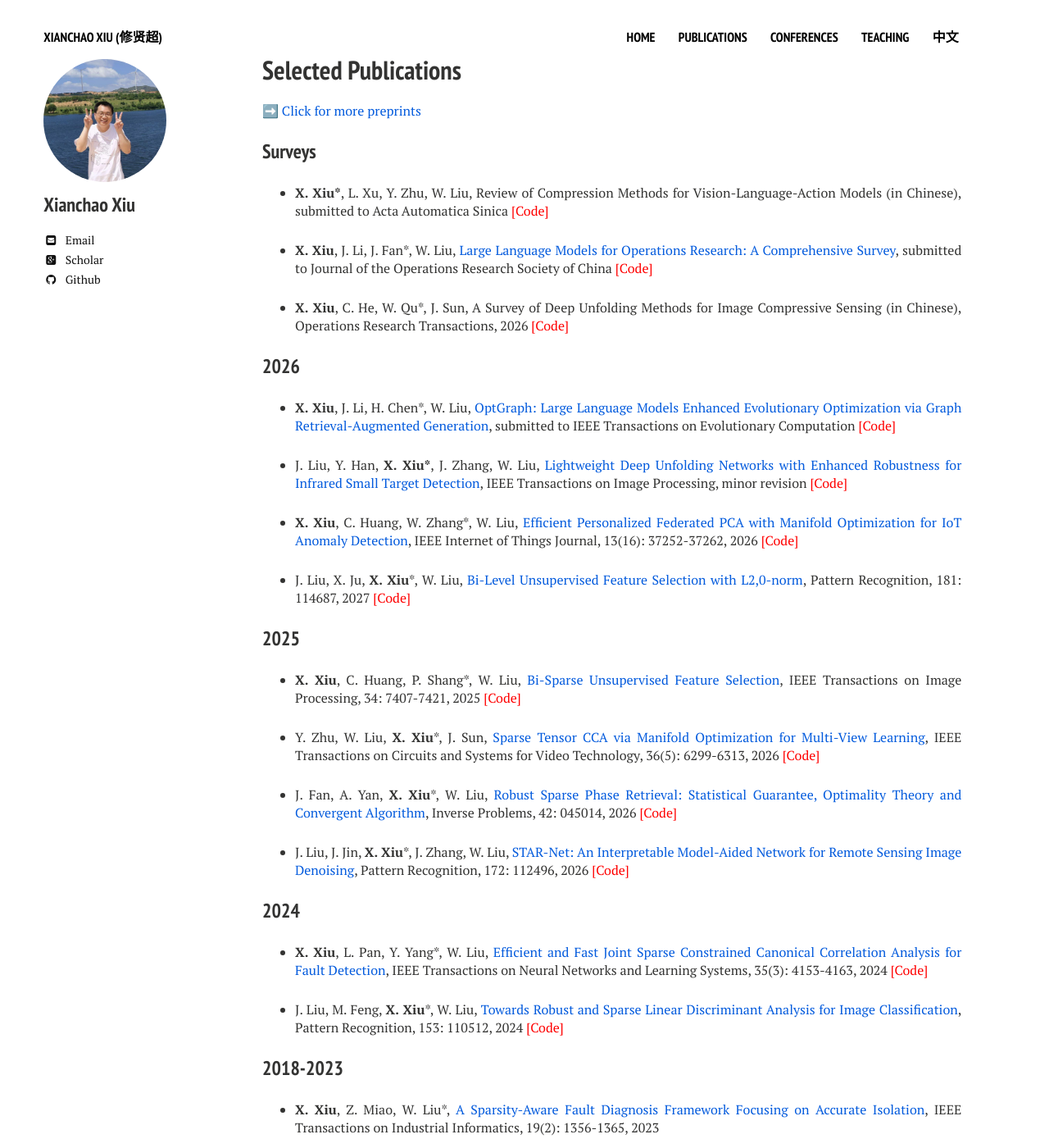
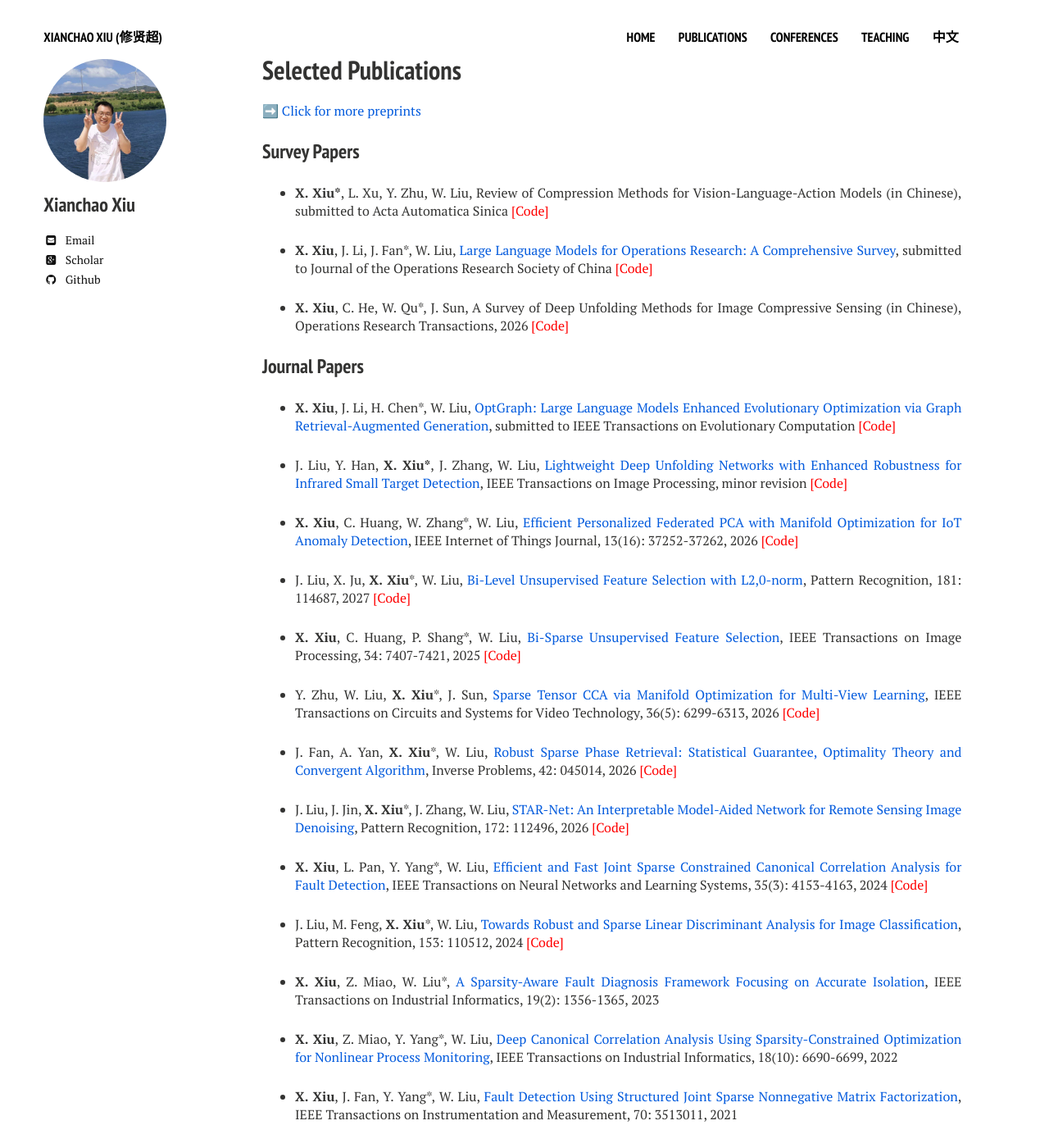
Before and after one commit to xianchaoxiu/xianchaoxiu.github.io, a Jekyll site: the page built from publications/index.md, in a window 1280 px wide and 1400 px high. Shown: the whole window at 82% size. Built offline with Jekyll 4.4.1, drawn with Linux system fonts in a browser that asks for light colours; nearby versions of some CDN libraries.

Commit message:
Update index.md

```diff
--- a/publications/index.md
+++ b/publications/index.md
@@ -10,7 +10,7 @@ share: false
 ➡️ <a href="https://arxiv.org/search/?query=xiu%2C+xianchao&searchtype=all&abstracts=show&order=-announced_date_first&size=50" class="textlink" target="_blank">Click for more preprints </a>
 
 
-### Surveys
+### Survey Papers
 
 * <b>X. Xiu*</b>, L. Xu, Y. Zhu, W. Liu, Review of Compression Methods for Vision-Language-Action Models (in Chinese), submitted to Acta Automatica Sinica  <a href="https://github.com/xianchaoxiu/COM4VLA" class="textlink" target="_blank" style="color: red;">[Code]</a>
 
@@ -18,7 +18,7 @@ share: false
 
 * <b>X. Xiu</b>, C. He, W. Qu*, J. Sun, A Survey of Deep Unfolding Methods for Image Compressive Sensing (in Chinese), Operations Research Transactions, 2026 <a href="https://github.com/xianchaoxiu/DU4ICS" class="textlink" target="_blank" style="color: red;">[Code]</a>
 
-### 2026
+### Journal Papers
 
 * <b>X. Xiu</b>, J. Li, H. Chen*, W. Liu, <a href="https://arxiv.org/abs/2607.27918" class="textlink" target="_blank">OptGraph: Large Language Models Enhanced Evolutionary Optimization via Graph Retrieval-Augmented Generation</a>, submitted to IEEE Transactions on Evolutionary Computation <a href="https://github.com/xianchaoxiu/OptGraph" class="textlink" target="_blank" style="color: red;">[Code]</a>
 
@@ -28,9 +28,6 @@ share: false
 
 * J. Liu, X. Ju, <b>X. Xiu</b>*, W. Liu, <a href="https://doi.org/10.1016/j.patcog.2026.114687" class="textlink" target="_blank">Bi-Level Unsupervised Feature Selection with L2,0-norm</a>, Pattern Recognition, 181: 114687, 2027 <a href="https://github.com/xianchaoxiu/BLUFS" class="textlink" target="_blank" style="color: red;">[Code]</a>
 
-
-### 2025
-
 * <b>X. Xiu</b>, C. Huang, P. Shang*, W. Liu, <a href="https://doi.org/10.1109/TIP.2025.3620667" class="textlink" target="_blank">Bi-Sparse Unsupervised Feature Selection</a>, IEEE Transactions on Image Processing, 34: 7407-7421, 2025 <a href="https://github.com/xianchaoxiu/BSUFS" class="textlink" target="_blank" style="color: red;">[Code]</a>
 
 * Y. Zhu, W. Liu, <b>X. Xiu</b>*, J. Sun, <a href="https://doi.org/10.1109/TCSVT.2025.3642736" class="textlink" target="_blank">Sparse Tensor CCA via Manifold Optimization for Multi-View Learning</a>, IEEE Transactions on Circuits and Systems for Video Technology, 36(5): 6299-6313, 2026  <a href="https://github.com/zhudafa/STCCA-L" class="textlink" target="_blank" style="color: red;">[Code]</a>
@@ -39,15 +36,9 @@ share: false
 
 * J. Liu, J. Jin, <b>X. Xiu</b>*, J. Zhang, W. Liu, <a href="https://doi.org/10.1016/j.patcog.2025.112496" class="textlink" target="_blank">STAR-Net: An Interpretable Model-Aided Network for Remote Sensing Image Denoising</a>, Pattern Recognition, 172: 112496, 2026 <a href="https://github.com/xianchaoxiu/STAR-Net" class="textlink" target="_blank" style="color: red;">[Code]</a>
 
-
-### 2024
-
 * <b>X. Xiu</b>, L. Pan, Y. Yang*, W. Liu, <a href="https://doi.org/10.1109/TNNLS.2022.3201881" class="textlink" target="_blank">Efficient and Fast Joint Sparse Constrained Canonical Correlation Analysis for Fault Detection</a>, IEEE Transactions on Neural Networks and Learning Systems, 35(3): 4153-4163, 2024 <a href="https://github.com/xianchaoxiu/JSCCCA" class="textlink" target="_blank" style="color: red;">[Code]</a>
 
 * J. Liu, M. Feng, <b>X. Xiu</b>*, W. Liu, <a href="https://doi.org/10.1016/j.patcog.2024.110512" class="textlink" target="_blank">Towards Robust and Sparse Linear Discriminant Analysis for Image Classification</a>, Pattern Recognition, 153: 110512, 2024 <a href="https://github.com/EMXlight/RSLDAplus" class="textlink" target="_blank" style="color: red;">[Code]</a>
-
-
-### 2018-2023
 
 * <b>X. Xiu</b>, Z. Miao, W. Liu*, <a href="https://doi.org/10.1109/TII.2022.3180070" class="textlink" target="_blank">A Sparsity-Aware Fault Diagnosis Framework Focusing on Accurate Isolation</a>, IEEE Transactions on Industrial Informatics, 19(2): 1356-1365, 2023
 
@@ -62,3 +53,5 @@ share: false
 * <b>X. Xiu</b>*, W. Liu, L. Li, L. Kong, <a href="https://doi.org/10.1016/j.csda.2019.01.002" class="textlink" target="_blank">Alternating Direction Method of Multipliers for Nonconvex Fused Regression Problems</a>, Computational Statistics & Data Analysis, 136: 59-71, 2019
 
 * <b>X. Xiu</b>*, L. Kong, Y. Li, H. Qi, <a href="https://doi.org/10.1007/s10589-017-9977-7" class="textlink" target="_blank">Iterative Reweighted Methods for L1-Lp Minimization</a>, Computational Optimization and Applications, 70(1): 201-219, 2018
+
+### Conference Papers
```
